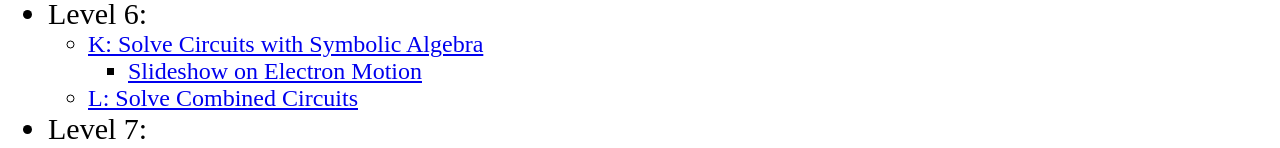
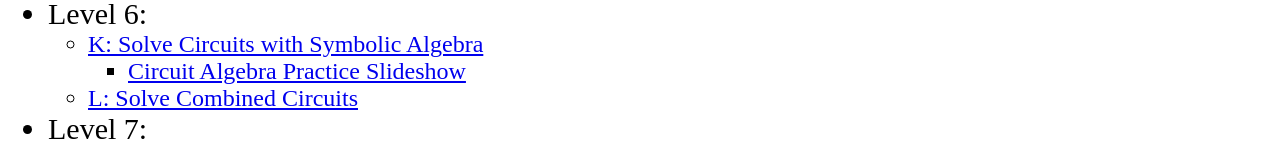
Before and after one commit to danielkuncik/teachingWebsite, a website: page public/basicPage.html in a window 1280 px wide. Shown: the part 1617-1765 px from the top of the page. Drawn offline with Linux system fonts and the light colour scheme.

Commit message:
properly title circuit algebra practice slideshow

```diff
--- a/public/basicPage.html
+++ b/public/basicPage.html
@@ -129,7 +129,7 @@ Mr. Kuncik will be available after school every Monday, Thursday, and Friday, un
         <ul>
             <li class = 'contentLink'><a href = './physicsPackets/electricCircuitAnalysisSequentialPackets/K_Solve_Circuits_with_Symbolic_Algebra.pdf'>K: Solve Circuits with Symbolic Algebra</a></li>
             <ul>
-                <li class = 'contentLink'><a href = './physicsPackets/algebraic_circuit_practice.pptx'>Slideshow on Electron Motion</a></li>
+                <li class = 'contentLink'><a href = './physicsPackets/algebraic_circuit_practice.pptx'>Circuit Algebra Practice Slideshow</a></li>
             </ul>
             <li class = 'contentLink'><a href = './physicsPackets/electricCircuitAnalysisSequentialPackets/L_Solve_combined_circuits_one_step_INTRO.pdf'>L: Solve Combined Circuits</a></li>
         </ul>
```
